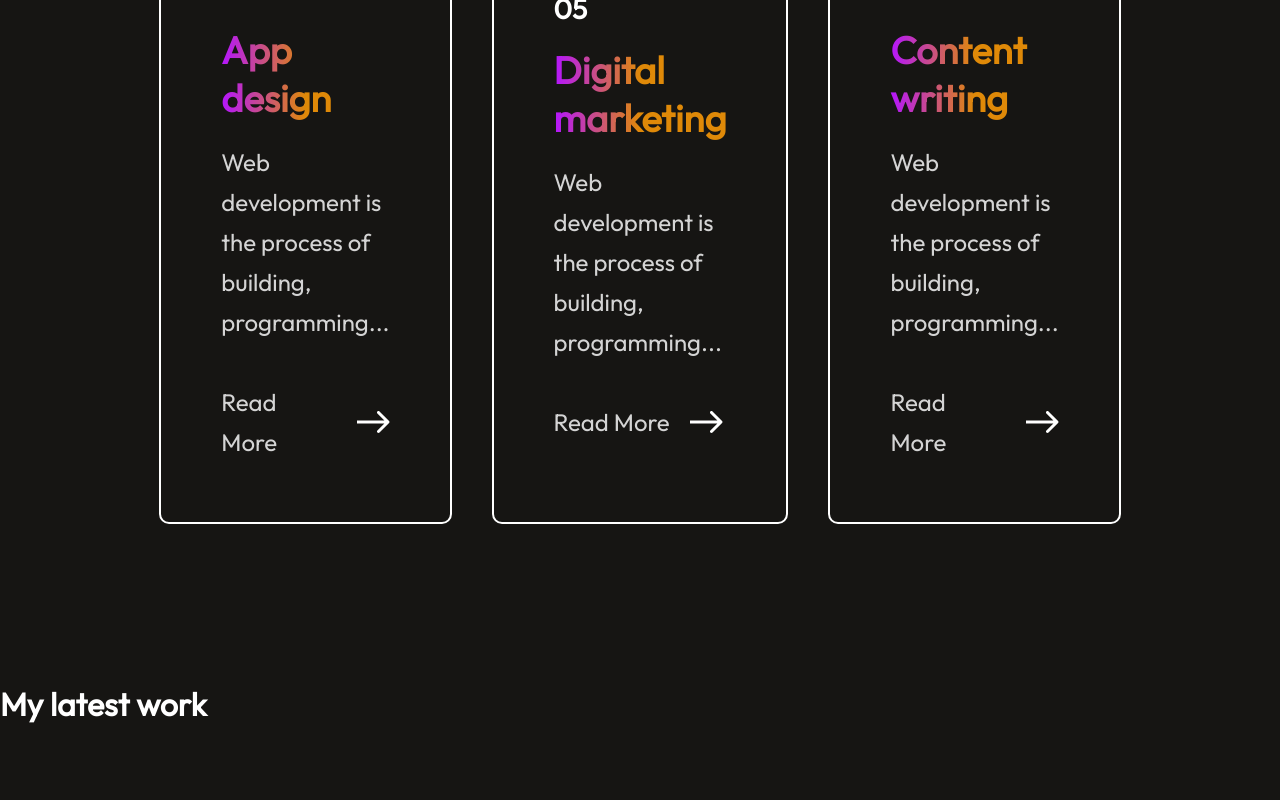
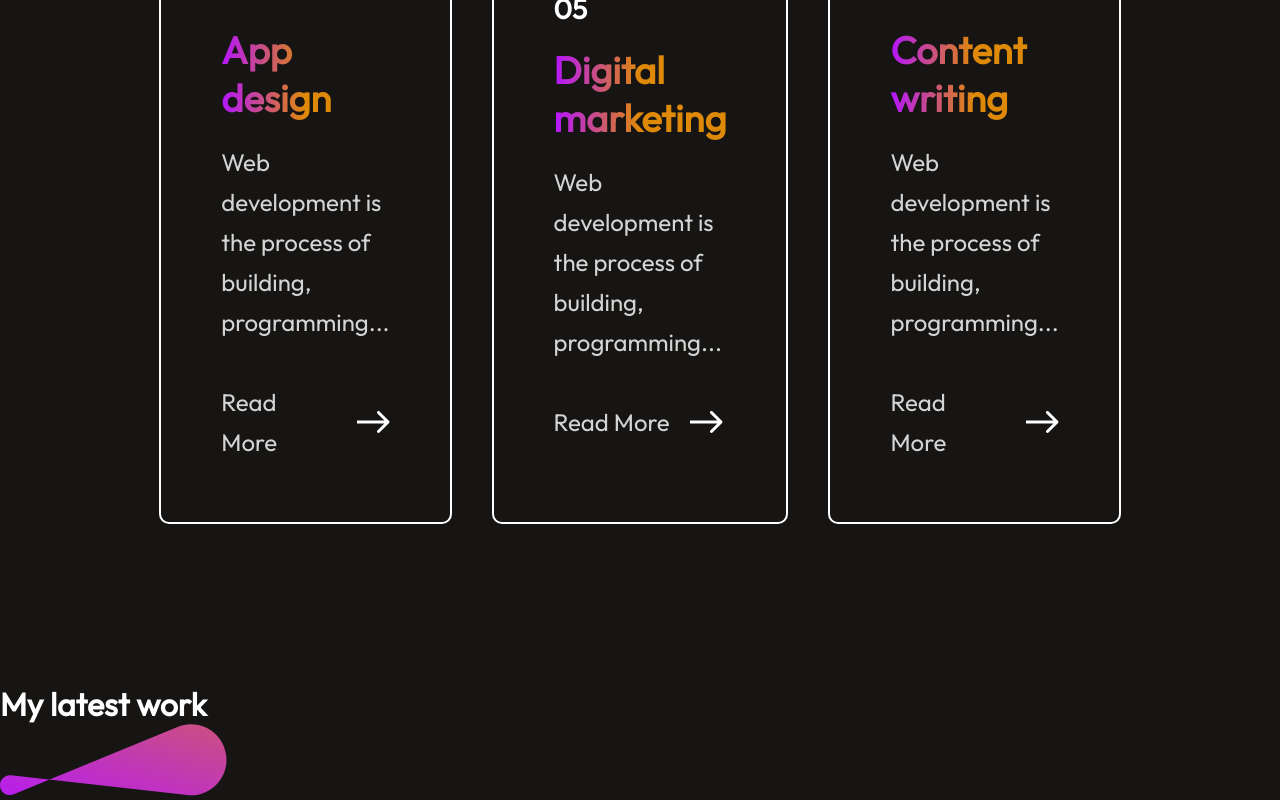
Before and after one commit to KipletingEdwin/kipleting-edwin-portfolio, a React (Vite) app: page / in a window 1280 px wide. Shown: the part 3609-4409 px from the top of the page. Before the commit the page ends 4333 px from the top, so only its background shows below. Built offline with nearby package versions, Linux system fonts and the light colour scheme.

Commit message:
add an image for theme pattern

```diff
--- a/src/Components/MyWork/MyWork.jsx
+++ b/src/Components/MyWork/MyWork.jsx
@@ -8,6 +8,7 @@ const MyWork = () => {
     <div className='myWork'>
         <div className="mywork-title">
             <h1>My latest work</h1>
+            <img src={theme_pattern} alt="theme" />
         </div>
     </div>
   )
```
